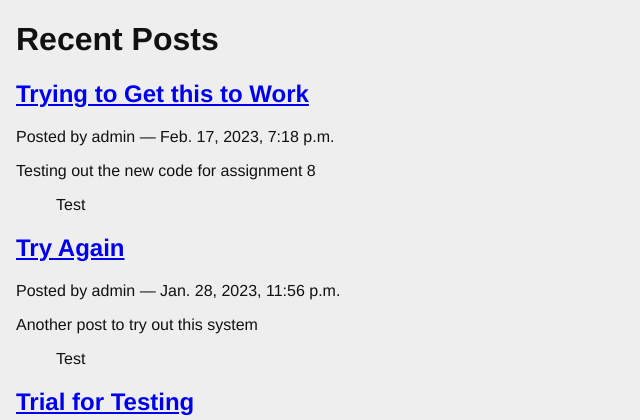
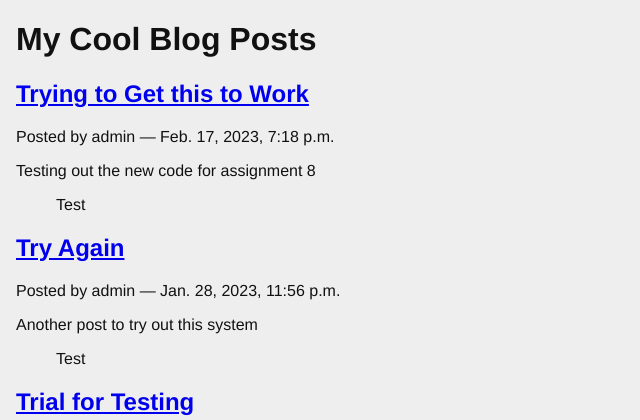
Before and after one commit to PiperRen/django-blog, a Django app: page / in a window 1280 px wide. Shown: the part 34-454 px from the top of the page, without its empty margins (0-640 px from the left). Run offline with Django 3.2, Linux system fonts and the light colour scheme; data comes from the database, SQL or seed files in the repository.

Commit message:
Updated title of blog

```diff
--- a/mysite/blogging/templates/blogging/list.html
+++ b/mysite/blogging/templates/blogging/list.html
@@ -1,6 +1,6 @@
 {% extends 'base.html' %}
 {% block content %}
-<h1>Recent Posts</h1>
+<h1>My Cool Blog Posts</h1>
 {% comment %}
 {% endcomment %}
 {% for post in post_list %}
```
